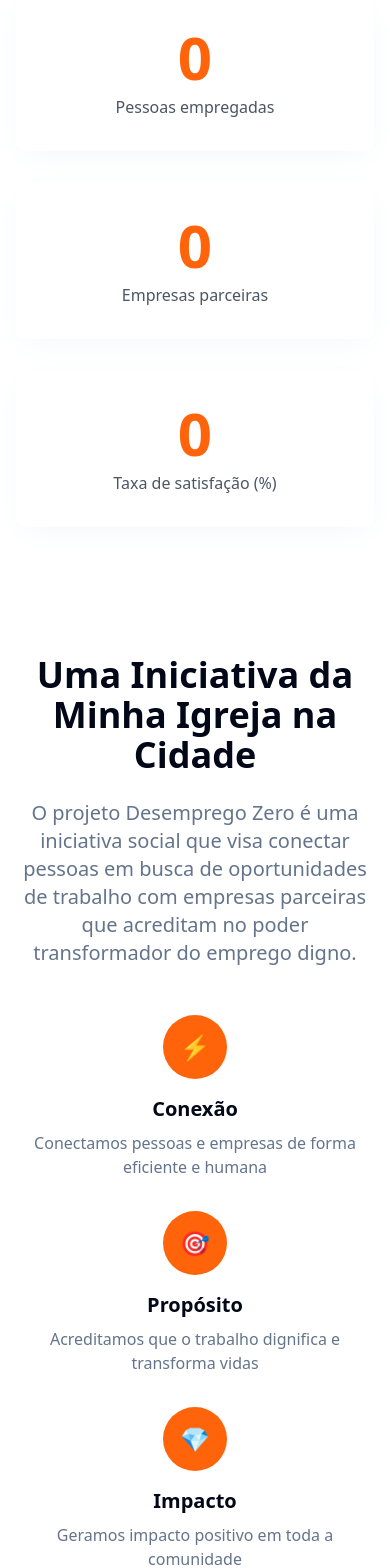
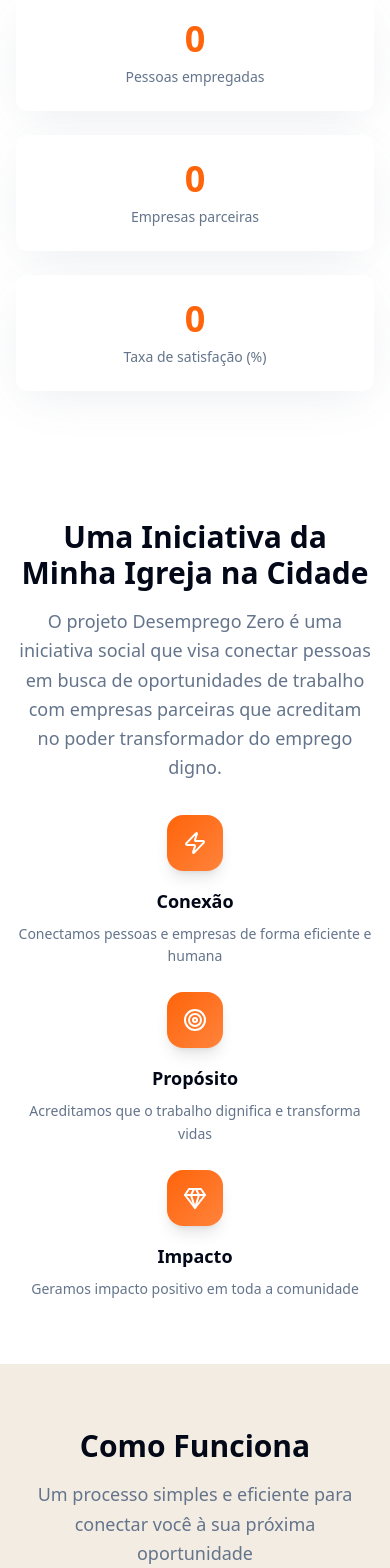
Before and after one commit to KauanBotz/desempregoZero, a React (Vite) app: page / in a window 390 px wide. Shown: the part 1160-2728 px from the top of the page. Built offline with nearby package versions, Linux system fonts and the light colour scheme; no server answers.

Commit message:
Refactor: Improve card design and responsiveness
Improved card design, reduced size, added shadows, replaced emojis with modern icons, and enhanced responsiveness.

```diff
--- a/src/components/AboutSection.tsx
+++ b/src/components/AboutSection.tsx
@@ -1,41 +1,43 @@
+import { Zap, Target, Gem } from "lucide-react";
+
 const AboutSection = () => {
   return (
     <section className="py-16 bg-background">
       <div className="container mx-auto px-4">
         <div className="max-w-4xl mx-auto text-center">
-          <h2 className="text-4xl font-bold mb-6 text-foreground">
+          <h2 className="text-3xl lg:text-4xl font-bold mb-4 lg:mb-6 text-foreground">
             Uma Iniciativa da Minha Igreja na Cidade
           </h2>
-          <p className="text-xl text-muted-foreground mb-8">
+          <p className="text-lg lg:text-xl text-muted-foreground mb-6 lg:mb-8 leading-relaxed">
             O projeto Desemprego Zero é uma iniciativa social que visa conectar pessoas
             em busca de oportunidades de trabalho com empresas parceiras que acreditam
             no poder transformador do emprego digno.
           </p>
-          <div className="grid grid-cols-1 md:grid-cols-3 gap-8 mt-12">
-            <div className="text-center">
-              <div className="w-16 h-16 bg-primary rounded-full flex items-center justify-center mx-auto mb-4">
-                <span className="text-2xl text-primary-foreground">⚡</span>
+          <div className="grid grid-cols-1 md:grid-cols-3 gap-6 lg:gap-8 mt-8 lg:mt-12">
+            <div className="text-center group">
+              <div className="w-14 h-14 lg:w-16 lg:h-16 bg-gradient-to-br from-primary to-primary/80 rounded-2xl flex items-center justify-center mx-auto mb-4 shadow-lg group-hover:scale-110 transition-transform duration-300">
+                <Zap className="w-6 h-6 lg:w-7 lg:h-7 text-primary-foreground" />
               </div>
-              <h3 className="text-xl font-semibold mb-2 text-foreground">Conexão</h3>
-              <p className="text-muted-foreground">
+              <h3 className="text-lg lg:text-xl font-semibold mb-2 text-foreground">Conexão</h3>
+              <p className="text-muted-foreground text-sm lg:text-base leading-relaxed">
                 Conectamos pessoas e empresas de forma eficiente e humana
               </p>
             </div>
-            <div className="text-center">
-              <div className="w-16 h-16 bg-primary rounded-full flex items-center justify-center mx-auto mb-4">
-                <span className="text-2xl text-primary-foreground">🎯</span>
+            <div className="text-center group">
+              <div className="w-14 h-14 lg:w-16 lg:h-16 bg-gradient-to-br from-primary to-primary/80 rounded-2xl flex items-center justify-center mx-auto mb-4 shadow-lg group-hover:scale-110 transition-transform duration-300">
+                <Target className="w-6 h-6 lg:w-7 lg:h-7 text-primary-foreground" />
               </div>
-              <h3 className="text-xl font-semibold mb-2 text-foreground">Propósito</h3>
-              <p className="text-muted-foreground">
+              <h3 className="text-lg lg:text-xl font-semibold mb-2 text-foreground">Propósito</h3>
+              <p className="text-muted-foreground text-sm lg:text-base leading-relaxed">
                 Acreditamos que o trabalho dignifica e transforma vidas
               </p>
             </div>
-            <div className="text-center">
-              <div className="w-16 h-16 bg-primary rounded-full flex items-center justify-center mx-auto mb-4">
-                <span className="text-2xl text-primary-foreground">💎</span>
+            <div className="text-center group">
+              <div className="w-14 h-14 lg:w-16 lg:h-16 bg-gradient-to-br from-primary to-primary/80 rounded-2xl flex items-center justify-center mx-auto mb-4 shadow-lg group-hover:scale-110 transition-transform duration-300">
+                <Gem className="w-6 h-6 lg:w-7 lg:h-7 text-primary-foreground" />
               </div>
-              <h3 className="text-xl font-semibold mb-2 text-foreground">Impacto</h3>
-              <p className="text-muted-foreground">
+              <h3 className="text-lg lg:text-xl font-semibold mb-2 text-foreground">Impacto</h3>
+              <p className="text-muted-foreground text-sm lg:text-base leading-relaxed">
                 Geramos impacto positivo em toda a comunidade
               </p>
             </div>
--- a/src/components/HowItWorksSection.tsx
+++ b/src/components/HowItWorksSection.tsx
@@ -2,51 +2,51 @@ const HowItWorksSection = () => {
   return (
     <section className="py-16 bg-stats-bg">
       <div className="container mx-auto px-4">
-        <div className="text-center mb-12">
-          <h2 className="text-4xl font-bold mb-6 text-foreground">
+        <div className="text-center mb-8 lg:mb-12">
+          <h2 className="text-3xl lg:text-4xl font-bold mb-4 lg:mb-6 text-foreground">
             Como Funciona
           </h2>
-          <p className="text-xl text-muted-foreground max-w-2xl mx-auto">
+          <p className="text-lg lg:text-xl text-muted-foreground max-w-2xl mx-auto leading-relaxed">
             Um processo simples e eficiente para conectar você à sua próxima oportunidade
           </p>
         </div>
 
-        <div className="grid grid-cols-1 md:grid-cols-3 gap-8 max-w-6xl mx-auto">
+        <div className="grid grid-cols-1 md:grid-cols-3 gap-6 lg:gap-8 max-w-6xl mx-auto">
           {/* Passo 1 */}
-          <div className="bg-card rounded-lg p-6 shadow-sm border border-border text-center">
+          <div className="bg-gradient-to-br from-card to-card/80 rounded-2xl p-6 lg:p-8 shadow-[0_12px_48px_-12px_hsl(var(--primary)/0.15)] hover:shadow-[0_20px_64px_-12px_hsl(var(--primary)/0.25)] transition-all duration-500 border border-border/50 text-center group">
             <div className="relative mb-6">
-              <div className="w-20 h-20 bg-primary rounded-full flex items-center justify-center mx-auto">
-                <span className="text-3xl font-bold text-primary-foreground">1</span>
+              <div className="w-16 h-16 lg:w-20 lg:h-20 bg-gradient-to-br from-primary to-primary/80 rounded-2xl flex items-center justify-center mx-auto shadow-lg group-hover:scale-110 transition-transform duration-300">
+                <span className="text-xl lg:text-2xl font-bold text-primary-foreground">1</span>
               </div>
             </div>
-            <h3 className="text-2xl font-semibold mb-4 text-foreground">Cadastre-se</h3>
-            <p className="text-muted-foreground">
+            <h3 className="text-xl lg:text-2xl font-semibold mb-3 lg:mb-4 text-foreground">Cadastre-se</h3>
+            <p className="text-muted-foreground text-sm lg:text-base leading-relaxed">
               Crie seu perfil com suas informações pessoais, experiências e áreas de interesse
             </p>
           </div>
 
           {/* Passo 2 */}
-          <div className="bg-card rounded-lg p-6 shadow-sm border border-border text-center">
+          <div className="bg-gradient-to-br from-card to-card/80 rounded-2xl p-6 lg:p-8 shadow-[0_12px_48px_-12px_hsl(var(--primary)/0.15)] hover:shadow-[0_20px_64px_-12px_hsl(var(--primary)/0.25)] transition-all duration-500 border border-border/50 text-center group">
             <div className="relative mb-6">
-              <div className="w-20 h-20 bg-primary rounded-full flex items-center justify-center mx-auto">
-                <span className="text-3xl font-bold text-primary-foreground">2</span>
+              <div className="w-16 h-16 lg:w-20 lg:h-20 bg-gradient-to-br from-primary to-primary/80 rounded-2xl flex items-center justify-center mx-auto shadow-lg group-hover:scale-110 transition-transform duration-300">
+                <span className="text-xl lg:text-2xl font-bold text-primary-foreground">2</span>
               </div>
             </div>
-            <h3 className="text-2xl font-semibold mb-4 text-foreground">Encontre Vagas</h3>
-            <p className="text-muted-foreground">
+            <h3 className="text-xl lg:text-2xl font-semibold mb-3 lg:mb-4 text-foreground">Encontre Vagas</h3>
+            <p className="text-muted-foreground text-sm lg:text-base leading-relaxed">
               Navegue pelas oportunidades disponíveis e candidate-se às que mais combinam com você
             </p>
           </div>
 
           {/* Passo 3 */}
-          <div className="bg-card rounded-lg p-6 shadow-sm border border-border text-center">
+          <div className="bg-gradient-to-br from-card to-card/80 rounded-2xl p-6 lg:p-8 shadow-[0_12px_48px_-12px_hsl(var(--primary)/0.15)] hover:shadow-[0_20px_64px_-12px_hsl(var(--primary)/0.25)] transition-all duration-500 border border-border/50 text-center group">
             <div className="relative mb-6">
-              <div className="w-20 h-20 bg-primary rounded-full flex items-center justify-center mx-auto">
-                <span className="text-3xl font-bold text-primary-foreground">3</span>
+              <div className="w-16 h-16 lg:w-20 lg:h-20 bg-gradient-to-br from-primary to-primary/80 rounded-2xl flex items-center justify-center mx-auto shadow-lg group-hover:scale-110 transition-transform duration-300">
+                <span className="text-xl lg:text-2xl font-bold text-primary-foreground">3</span>
               </div>
             </div>
-            <h3 className="text-2xl font-semibold mb-4 text-foreground">Seja Contratado</h3>
-            <p className="text-muted-foreground">
+            <h3 className="text-xl lg:text-2xl font-semibold mb-3 lg:mb-4 text-foreground">Seja Contratado</h3>
+            <p className="text-muted-foreground text-sm lg:text-base leading-relaxed">
               Receba o contato das empresas e inicie sua jornada profissional
             </p>
           </div>
--- a/src/components/StatsSection.tsx
+++ b/src/components/StatsSection.tsx
@@ -36,20 +36,20 @@ const StatsSection = () => {
   return (
     <section className="py-16 bg-background">
       <div className="container mx-auto px-4">
-        <div className="grid grid-cols-1 md:grid-cols-3 gap-8 text-center">
-          <div className="bg-card rounded-lg p-8 shadow-[0_8px_32px_-8px_hsl(var(--muted))]">
-            <div className="text-6xl font-bold text-stats-text mb-2">0</div>
-            <div className="text-gray-600 font-medium">Pessoas empregadas</div>
+        <div className="grid grid-cols-1 md:grid-cols-3 gap-6 lg:gap-8 text-center max-w-5xl mx-auto">
+          <div className="bg-card rounded-xl p-6 shadow-[0_12px_48px_-12px_hsl(var(--muted-foreground)/0.15)] hover:shadow-[0_16px_60px_-12px_hsl(var(--muted-foreground)/0.2)] transition-all duration-300">
+            <div className="text-4xl lg:text-5xl font-bold text-stats-text mb-2">0</div>
+            <div className="text-muted-foreground font-medium text-sm lg:text-base">Pessoas empregadas</div>
           </div>
 
-          <div className="bg-card rounded-lg p-8 shadow-[0_8px_32px_-8px_hsl(var(--muted))]">
-            <div className="text-6xl font-bold text-stats-text mb-2">0</div>
-            <div className="text-gray-600 font-medium">Empresas parceiras</div>
+          <div className="bg-card rounded-xl p-6 shadow-[0_12px_48px_-12px_hsl(var(--muted-foreground)/0.15)] hover:shadow-[0_16px_60px_-12px_hsl(var(--muted-foreground)/0.2)] transition-all duration-300">
+            <div className="text-4xl lg:text-5xl font-bold text-stats-text mb-2">0</div>
+            <div className="text-muted-foreground font-medium text-sm lg:text-base">Empresas parceiras</div>
           </div>
 
-          <div className="bg-card rounded-lg p-8 shadow-[0_8px_32px_-8px_hsl(var(--muted))]">
-            <div className="text-6xl font-bold text-stats-text mb-2">0</div>
-            <div className="text-gray-600 font-medium">Taxa de satisfação (%)</div>
+          <div className="bg-card rounded-xl p-6 shadow-[0_12px_48px_-12px_hsl(var(--muted-foreground)/0.15)] hover:shadow-[0_16px_60px_-12px_hsl(var(--muted-foreground)/0.2)] transition-all duration-300">
+            <div className="text-4xl lg:text-5xl font-bold text-stats-text mb-2">0</div>
+            <div className="text-muted-foreground font-medium text-sm lg:text-base">Taxa de satisfação (%)</div>
           </div>
         </div>
       </div>
```
